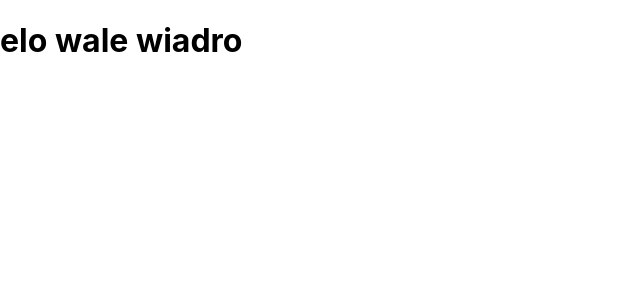
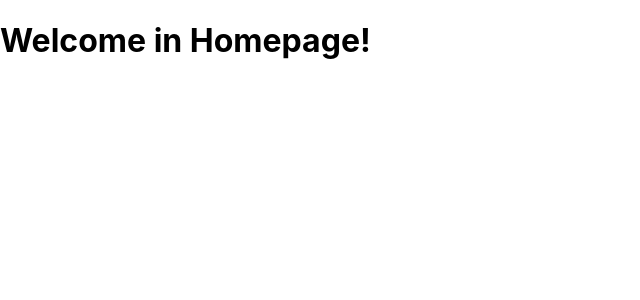
Before and after one commit to Wojtekpob/WebHelperApp, a React (Create React App) app in the folder frontend/: page / in a window 1280 px wide. Shown: the top 300 px of the page, without its empty margins (0-640 px from the left). Built offline with nearby package versions, Linux system fonts and the light colour scheme.

Commit message:
Configured frontend connection and created homepage.

```diff
--- a/frontend/package.json
+++ b/frontend/package.json
@@ -2,12 +2,14 @@
   "name": "frontend",
   "version": "0.1.0",
   "private": true,
+  "proxy": "http://localhost:8080/",
   "dependencies": {
     "@testing-library/jest-dom": "^5.16.5",
     "@testing-library/react": "^13.4.0",
     "@testing-library/user-event": "^13.5.0",
     "react": "^18.2.0",
     "react-dom": "^18.2.0",
+    "react-router-dom": "^6.8.1",
     "react-scripts": "5.0.1",
     "web-vitals": "^2.1.4"
   },
--- a/frontend/src/App.js
+++ b/frontend/src/App.js
@@ -1,11 +1,11 @@
-import logo from "./logo.svg";
-import "./App.css";
+import { Route, Routes } from "react-router-dom";
+import Homepage from "./homepage";
 
 function App() {
   return (
-    <div className="App">
-      <h1>elo wale wiadro</h1>
-    </div>
+    <Routes>
+      <Route path="/" element={<Homepage />} />
+    </Routes>
   );
 }
 
--- /dev/null
+++ b/frontend/src/homepage/index.js
@@ -0,0 +1,11 @@
+import React from "react";
+
+const Homepage = () => {
+  return (
+    <div>
+      <h1>Welcome in Homepage!</h1>
+    </div>
+  );
+};
+
+export default Homepage;
--- a/frontend/src/index.js
+++ b/frontend/src/index.js
@@ -1,13 +1,16 @@
-import React from 'react';
-import ReactDOM from 'react-dom/client';
-import './index.css';
-import App from './App';
-import reportWebVitals from './reportWebVitals';
+import React from "react";
+import ReactDOM from "react-dom/client";
+import "./index.css";
+import App from "./App";
+import reportWebVitals from "./reportWebVitals";
+import { BrowserRouter } from "react-router-dom";
 
-const root = ReactDOM.createRoot(document.getElementById('root'));
+const root = ReactDOM.createRoot(document.getElementById("root"));
 root.render(
   <React.StrictMode>
-    <App />
+    <BrowserRouter>
+      <App />
+    </BrowserRouter>
   </React.StrictMode>
 );
 
```
Also changed, not shown: 1 other file (tests, documents, lock files or other folders).
